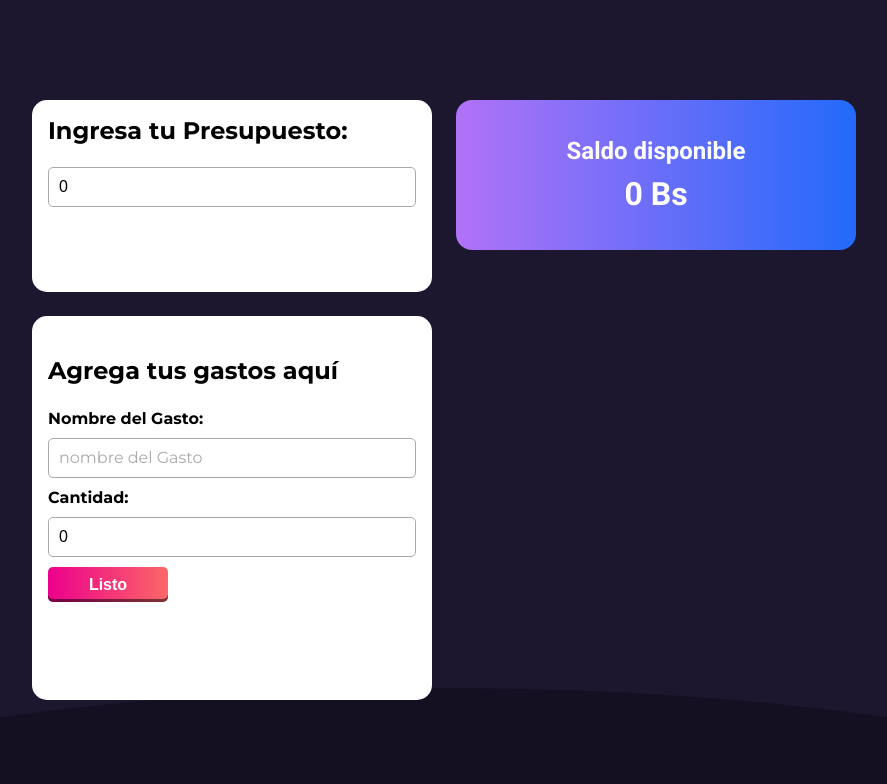
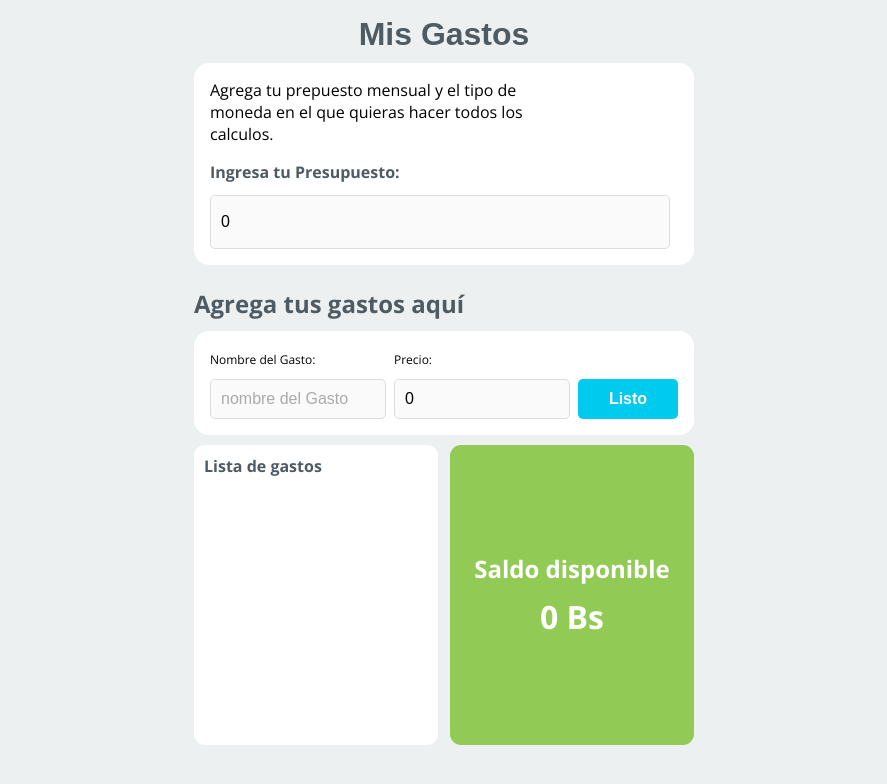
Before and after one commit to angular-bolivia/ng-she-workshop, an Angular app: page / in a window 1280 px wide. Both pictures are taken after a click on the button "Listo". Shown: the top 784 px of the page, without its empty margins (196-1083 px from the left). Built offline with nearby package versions, Linux system fonts and the light colour scheme.

Commit message:
estilos agregados

```diff
--- a/src/app/app.component.css
+++ b/src/app/app.component.css
@@ -1,23 +1,59 @@
 .contenedor-principal {
-  height: 75vh;
+  margin-top: 1em;
 
-  display: grid;
+  display: flex;
+  flex-direction: column;
+  width: 500px;
+  gap: 10px;
+}
+
+.contenedor-principal::before{
+  content: "Mis Gastos";
+  grid-column: 1/3;
+
+  display: flex;
+  width: 100%;
   justify-content: center;
-  grid-template-columns: 400px 400px;
-  grid-template-rows: 1fr 2fr;
-  gap: 1.5em;
+
+  font-family: "Open-Sans", sans-serif;
+  font-weight: bold;
+  font-size : 2em;
+  color: #4F5B62;
 }
 
 .presupuesto {
+  grid-column: 1/3;
   display: flex;
-  flex-direction: column;
+  flex-wrap: wrap;
+}
+
+
+.presupuesto::before{
+  display: block;
+  width: 75%;
+
+  content: "Agrega tu prepuesto mensual y el tipo de moneda en el que quieras hacer todos los calculos.";
+
+  margin-bottom: 1em;
 }
 
 .presupuesto label {
-  font-size: 1.5em;
+  font-size: 1em;
   font-weight: bold;
+  width: 100%;
+
+  color: #4F5B62;
 
   margin-bottom: 12px;
+}
+
+.presupuesto input {
+  flex: 1;
+
+  height: 54px;
+
+  margin: 0;
+  margin-right: 0.5em;
 }
 
 .form {
@@ -27,12 +63,12 @@
   border-radius: 15px;
 
   color: black;
-  font-family: "Montserrat", sans-serif;
+  font-family: "Open Sans", sans-serif;
 }
 
 .form button {
   width: 120px;
-  height: 35px;
+  height: 55px;
 
   color: white;
   font-weight: 700;
@@ -42,58 +78,81 @@
   border-radius: 5px;
   outline: none;
 
-  background: linear-gradient(90deg, #ec008c 0%, #fc6767 100%);
-  box-shadow: inset 0px -3px 0px rgba(0, 0, 0, 0.5);
-  transition: 200ms;
+  background-color: #00CAEE;
   cursor: pointer;
 }
 
-.form button:active {
-  box-shadow: none;
-}
+.gasto {
+  position: relative;
 
-.gasto {
   display: flex;
-  flex-direction: column;
+  flex-wrap: wrap;
+  align-items: flex-end;
 
-  grid-row: 2/3;
+  grid-column: 1/3;
 
-  animation: gasto-animation 450ms;
-  will-change: transform;
+  margin-top: 3.5em;
 }
 
 .gasto h3 {
+  position: absolute;
+  top: -1em;
+  left: 0;
+
+  color: #4F5B62;
+
+  width: 100%;
+
+  margin-top: -20px;
+
   font-size: 1.5em;
 }
 
+.gasto div {
+  flex: 2;
+  margin-right: 0.5em;
+}
+
+.gasto div input {
+  margin-bottom: 0px;
+}
+
+.gasto button {
+  flex: 1;
+  height: 40px;
+}
+
 .gasto label {
-  font-weight: 700;
+  font-size: 0.75em;
 }
 
 .contenedor-lista {
-  grid-row: 1/3;
-  grid-column: 2/3;
-
-  display: flex;
-  flex-direction: column;
+  display: grid;
+  grid-column: 1/3;
+  grid-template-columns: 1fr 1fr;
+  grid-template-rows: 300px;
+  gap: 0.75em;
 }
 
 .restante {
   width: 100%;
-  height: 150px;
-  margin-bottom: 1em;
+  height: 300px;
+
+  grid-column: 2/3;
+
+  padding: 10px;
+  box-sizing: border-box;
+
+  text-align: center;
 
   display: flex;
   flex-direction: column;
   align-items: center;
   justify-content: center;
 
-  background: linear-gradient(90deg, #b172f7 0%, #236afa 100%);
-  border-radius: 16px;
-
-  animation: restante-animation 450ms 450ms forwards;
-  transform: translateY(-1000px);
-  will-change: transform;
+  background: #92CA56;
+  color: white;
+  border-radius: 11px;
 }
 
 .restante p {
@@ -110,9 +169,16 @@
 }
 
 .caja-lista {
-  flex: 1;
+  width: 100%;
+  height: 100%;
 
-  width: 100%;
+  margin-bottom: 2em;
+
+  background-color: white;
+  border-radius: 11px;
+
+  grid-column: 1/2;
+  grid-row: 1/2;
 
   overflow-y: auto;
 }
@@ -121,44 +187,39 @@
   list-style: none;
 
   margin: 0;
-  padding: 0;
+  padding: 0px;
+
+  padding-top: 10px;
+}
+
+.caja-lista ul::before{
+  content: "Lista de gastos";
+  font-weight: 700;
+  color: #4F5B62;
+
+  margin: 10px;
+  margin-top: 1em;
 }
 
 .caja-lista ul li {
   display: flex;
   justify-content: space-between;
-  min-height: 100px;
+
   max-width: 100%;
 
-  background: linear-gradient(314.33deg, #ed4257 -3.69%, #ce1862 109.82%);
-  border-radius: 15px;
-  animation: item-in 450ms;
-  will-change: opacity;
-
-  padding: 0.6em 1em;
+  padding: 0em 1em;
   box-sizing: border-box;
-
-  margin-bottom: 1em;
-}
-
-.caja-lista ul li:nth-child(2n) {
-  background: linear-gradient(314.33deg, #18d0bf -3.69%, #1b9fb4 107.58%);
-}
-
-.caja-lista ul li:nth-child(3n) {
-  background: linear-gradient(
-    314.33deg,
-    hsl(244, 100%, 68%) -3.69%,
-    #7043c2 109.82%
-  );
 }
 
 .caja-lista ul li p {
   flex: 1;
+
   overflow-x: auto;
 
   display: flex;
   align-items: center;
+
+  font-size: 14px;
 }
 
 .caja-lista ul li div {
@@ -167,7 +228,7 @@
 }
 
 .caja-lista ul li div span {
-  font-size: 1.5em;
+  font-size: 14px;
   font-weight: 700;
 }
 
@@ -180,49 +241,12 @@
 }
 
 .caja-lista ul li div button img {
-  width: 35px;
+  width: 16px;
 }
 
-@keyframes gasto-animation {
-  from {
-    transform: translateX(-1000px);
-  }
-  to {
-    transform: translateX(0%);
+@media screen and (max-width: 505px) {
+  .contenedor-principal{
+    width: 100%;
+    padding: 0 10%;
   }
 }
-
-@keyframes restante-animation {
-  from {
-    transform: translateY(-1000px);
-  }
-  to {
-    transform: translateY(0%);
-  }
-}
-
-@keyframes item-in {
-  from {
-    opacity: 0;
-  }
-
-  to {
-    opacity: 1;
-  }
-}
-
-@media screen and (max-width: 825px) {
-  .contenedor-principal {
-    margin-top: 2em;
-
-    grid-template-columns: 100%;
-    grid-template-rows: auto auto 600px;
-  }
-
-  .presupuesto,
-  .contenedor-lista,
-  .caja-lista {
-    grid-row: auto;
-    grid-column: auto;
-  }
-}
--- a/src/app/app.component.html
+++ b/src/app/app.component.html
@@ -25,7 +25,7 @@
       />
     </div>
     <div>
-      <label> Cantidad: </label>
+      <label>Precio: </label>
       <input
         type="number"
         [(ngModel)]="cantidadGasto"
@@ -41,7 +41,7 @@
       <p>{{ restante }} Bs</p>
     </div>
 
-    <div class="caja-lista">
+    <div class="caja-lista" *ngIf="existePresupuesto">
       <ul>
         <li *ngFor="let gasto of gastos; index as indice">
           <p>{{ gasto.nombreGasto }}</p>
--- a/src/styles.css
+++ b/src/styles.css
@@ -1,24 +1,21 @@
 /* You can add global styles to this file, and also import other style files */
-@import url("https://fonts.googleapis.com/css2?family=Montserrat:wght@400;700&family=Roboto:wght@400;700&display=swap");
+@import url('https://fonts.googleapis.com/css2?family=Open+Sans:wght@400;700&display=swap');
 
 body {
   display: flex;
+  position: relative;
   justify-content: center;
   align-items: center;
   margin: 0;
 
-  font-size: 16px;
-  font-family: "Roboto", sans-serif;
-  color: white;
+  font-size: 1em;
+  font-family: "Open Sans", sans-serif;
+  color: black;
 
-  height: 100vh;
-  min-width: 100%;
+  height: auto;
+  width: 100%;
 
-  background-color: #1c162e;
-  background-image: url("./assets/bg.svg");
-  background-repeat: no-repeat;
-  background-position: bottom center;
-  background-size: contain;
+  background-color: #ECF0F1;
 }
 
 input {
@@ -26,7 +23,8 @@ input {
   height: 40px;
 
   border-radius: 5px;
-  border: 1px solid #aaaaaa;
+  background-color: #FAFAFA;
+  border: 1px solid #DCDCDC;
   outline: none;
 
   font-size: 1em;
@@ -39,18 +37,12 @@ input {
 input::placeholder {
   color: #aaaaaa;
   font-family: "montserrat", sans-serif;
-  font-size: 16px;
+  font-size: 1em;
 }
 
-@media screen and (max-width: 825px) {
+/* @media screen and (max-width: 768px) {
   body {
-    height: 1115px;
-    width: 100%;
-
-    align-items: flex-start;
-    justify-content: center;
-
     padding: 0 10%;
     box-sizing: border-box;
   }
-}
+} */
```
Also changed, not shown: src/assets/delete-icon.svg, src/assets/ng-she.png (added).
